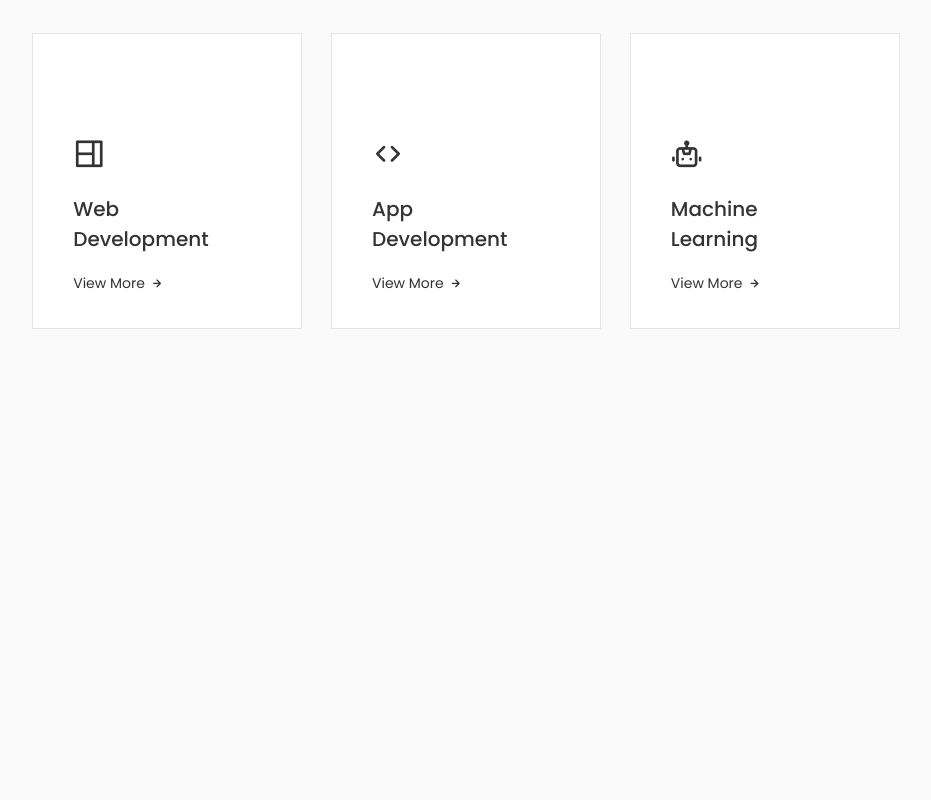
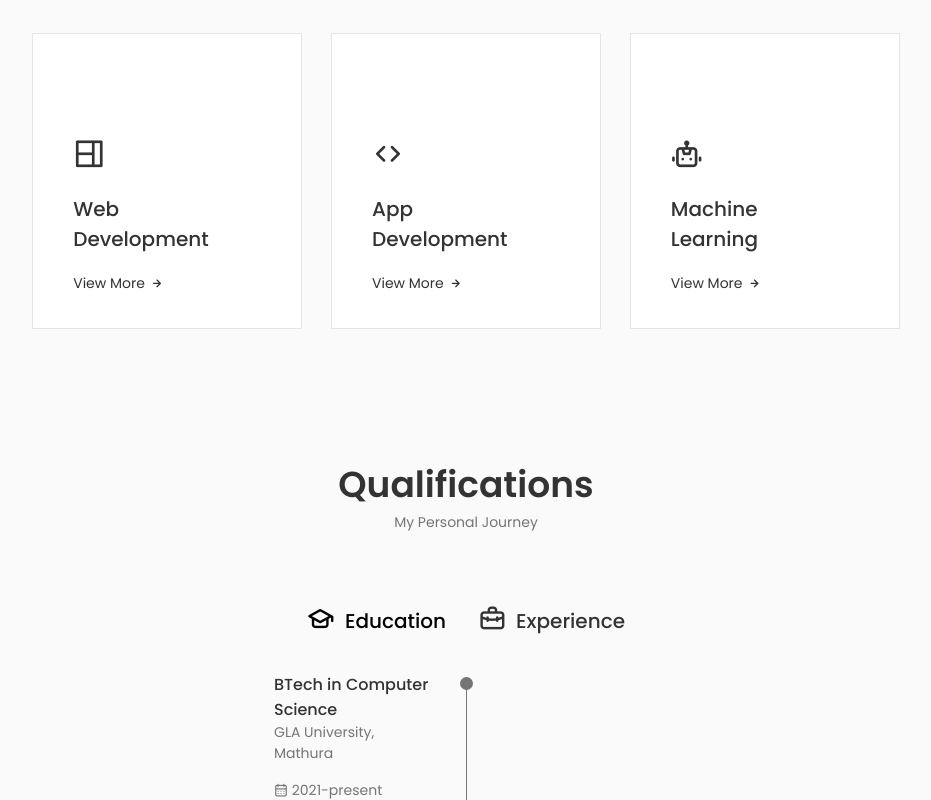
Before and after one commit to Eternatus29/portfolio, a React (Vite) app: page / in a window 1280 px wide. Shown: the part 2000-2800 px from the top of the page, without its empty margins (174-1105 px from the left). Before the commit the page ends 2361 px from the top, so only its background shows below. Built offline with nearby package versions, Linux system fonts and the light colour scheme.

Commit message:
added qualifications

```diff
--- a/src/App.jsx
+++ b/src/App.jsx
@@ -5,6 +5,7 @@ import Home from './components/home/Home';
 import About from './components/about/About';
 import Skills from './components/skills/Skills';
 import Courses from './components/courses/Courses';
+import Qualifications from './components/qualifications/Qualifications';
 
 const App = () => {
   return (
@@ -15,6 +16,7 @@ const App = () => {
         <About />
         <Skills />
         <Courses />
+        <Qualifications />
       </main>
     </>
   )
--- a/src/components/qualifications/Qualifications.jsx
+++ b/src/components/qualifications/Qualifications.jsx
@@ -0,0 +1,142 @@
+import React, { useState } from "react";
+import "./qualifications.css";
+
+const Qualifications = () => {
+    const [toggleState, setToggleState] = useState(1);
+
+    const toggleTab = (index) => {
+        setToggleState(index);
+    }
+    return (
+        <section className="qualification section">
+            <h2 className="section_title">Qualifications</h2>
+            <span className="section_subtitle">My Personal Journey</span>
+
+            <div className="qualification_container container">
+                <div className="qualification_tabs">
+                    <div className={toggleState === 1 ? "qualification_button qualification_active button-flex" : "qualification_button button-flex"} onClick={() => { toggleTab(1) }}>
+                        <i className="uil uil-graduation-cap qualification_icon"></i> Education
+                    </div>
+
+                    <div className={toggleState === 2 ? "qualification_button qualification_active button-flex" : "qualification_button button-flex"} onClick={() => { toggleTab(2) }}>
+                        <i className="uil uil-briefcase-alt qualification_icon"></i> Experience
+                    </div>
+                </div>
+
+                <div className="qualification_sections">
+                    <div className={toggleState === 1 ? "qualification_content qualification_content-active" : "qualification_content"}>
+                        <div className="qualification_data">
+                            <div>
+                                <h3 className="qualification_title">
+                                    BTech in Computer Science
+                                </h3>
+                                <span className="qualification_subtitle">GLA University, Mathura</span>
+                                <div className="qualification_calendar">
+                                    <i className="uil uil-calendar-alt"></i> 2021-present
+                                </div>
+                            </div>
+
+                            <div>
+                                <span className="qualification_rounder"></span>
+                                <span className="qualification_line"></span>
+                            </div>
+                        </div>
+
+                        <div className="qualification_data">
+                            <div></div>
+
+                            <div>
+                                <span className="qualification_rounder"></span>
+                                <span className="qualification_line"></span>
+                            </div>
+
+                            <div>
+                                <h3 className="qualification_title">
+                                    Senior Secondary
+                                </h3>
+                                <span className="qualification_subtitle">Simpkins School, Agra</span>
+                                <div className="qualification_calendar">
+                                    <i className="uil uil-calendar-alt"></i> 2020
+                                </div>
+                            </div>
+                        </div>
+
+                        <div className="qualification_data">
+                            <div>
+                                <h3 className="qualification_title">
+                                    Higher Secondary
+                                </h3>
+                                <span className="qualification_subtitle">Simpkins School, Agra</span>
+                                <div className="qualification_calendar">
+                                    <i className="uil uil-calendar-alt"></i> 2018
+                                </div>
+                            </div>
+
+                            <div>
+                                <span className="qualification_rounder"></span>
+                                <span className="qualification_line"></span>
+                            </div>
+                        </div>
+                    </div>
+
+                    <div className={toggleState === 2 ? "qualification_content qualification_content-active" : "qualification_content"}>
+                        <div className="qualification_data">
+                            <div>
+                                <h3 className="qualification_title">
+                                    App Developer Intern
+                                </h3>
+                                <span className="qualification_subtitle">BotsApi - Remote</span>
+                                <div className="qualification_calendar">
+                                    <i className="uil uil-calendar-alt"></i> January 2024 - April 2024
+                                </div>
+                            </div>
+
+                            <div>
+                                <span className="qualification_rounder"></span>
+                                <span className="qualification_line"></span>
+                            </div>
+                        </div>
+
+                        <div className="qualification_data">
+                            <div></div>
+
+                            <div>
+                                <span className="qualification_rounder"></span>
+                                <span className="qualification_line"></span>
+                            </div>
+
+                            <div>
+                                <h3 className="qualification_title">
+                                    Deep Learning Intern
+                                </h3>
+                                <span className="qualification_subtitle">ChemBio AI - Remote</span>
+                                <div className="qualification_calendar">
+                                    <i className="uil uil-calendar-alt"></i> February 2024 - Present
+                                </div>
+                            </div>
+                        </div>
+
+                        <div className="qualification_data">
+                            <div>
+                                <h3 className="qualification_title">
+                                    Project Intern
+                                </h3>
+                                <span className="qualification_subtitle">GLA University, Mathura</span>
+                                <div className="qualification_calendar">
+                                    <i className="uil uil-calendar-alt"></i> June 2024 - Present
+                                </div>
+                            </div>
+
+                            <div>
+                                <span className="qualification_rounder"></span>
+                                <span className="qualification_line"></span>
+                            </div>
+                        </div>
+                    </div>
+                </div>
+            </div>
+        </section>
+    )
+}
+
+export default Qualifications;
--- /dev/null
+++ b/src/components/qualifications/qualifications.css
@@ -0,0 +1,123 @@
+.qualification_container {
+    max-width: 768px;
+}
+
+.qualification_tabs {
+    display: flex;
+    justify-content: center;
+    margin-bottom: var(--mb-2);
+}
+
+.qualification_button {
+    font-size: var(--h3-font-size);
+    font-weight: var(--font-medium);
+    color: var(--title-color);
+    margin: 0 var(--mb-1);
+    cursor: pointer;
+}
+
+.qualification_button {
+    font-size: var(--h3-font-size);
+    font-weight: var(--font-medium);
+    color: var(--title-color);
+    margin: 0 var(--mb-1);
+    cursor: pointer;
+}
+
+.qualification_button:hover {
+    color: var(--title-color-dark);
+}
+
+.qualification_icon {
+    font-size: 1.8rem;
+    margin-right: var(--mb-0-25);
+}
+
+.qualification_active {
+    color: var(--title-color-dark);
+}
+
+.qualification_sections {
+    display: grid;
+    grid-template-columns: 0.5fr;
+    justify-content: center;
+}
+
+.qualification_content {
+    display: none;
+}
+
+.qualification_content-active {
+    display: block;
+}
+
+.qualification_data {
+    display: grid;
+    grid-template-columns: 1fr max-content 1fr;
+    column-gap: 1.5rem;
+}
+
+.qualification_title {
+    font-size: var(--normal-font-size);
+    font-weight: var(--font-medium);
+}
+
+.qualification_subtitle {
+    display: inline-block;
+    font-size: var(--small-font-size);
+    margin-bottom: var(--mb-1);
+}
+
+.qualification_calendar {
+    font-size: var(--small-font-size);
+}
+
+.qualification_rounder {
+    display: inline-block;
+    width: 13px;
+    height: 13px;
+    background-color: var(--text-color);
+    border-radius: 50%;
+}
+
+.qualification_line {
+    display: block;
+    width: 1px;
+    height: 100%;
+    background-color: var(--text-color);
+    transform: translate(6px, -7px);
+}
+
+/* breakpoints */
+/* large */
+@media screen and (max-width: 992px) {
+    .qualification_container {
+        margin-left: auto;
+        margin-right: auto;
+    }
+}
+
+/* medium */
+@media screen and (max-width: 768px) {
+    .qualification_container {
+        margin-left: var(--mb-1-5);
+        margin-right: var(--mb-1-5);
+    }
+}
+
+@media screen and (max-width: 576px) {
+    .qualification_sections {
+        grid-template-columns: initial;
+    }
+
+    .qualification_button {
+        margin: 0 var(--mb-0-75);
+    }
+}
+
+/* small */
+@media screen and (max-width: 350px) {
+    .qualification_data {
+        gap: 0.5rem;
+    }
+}
```
